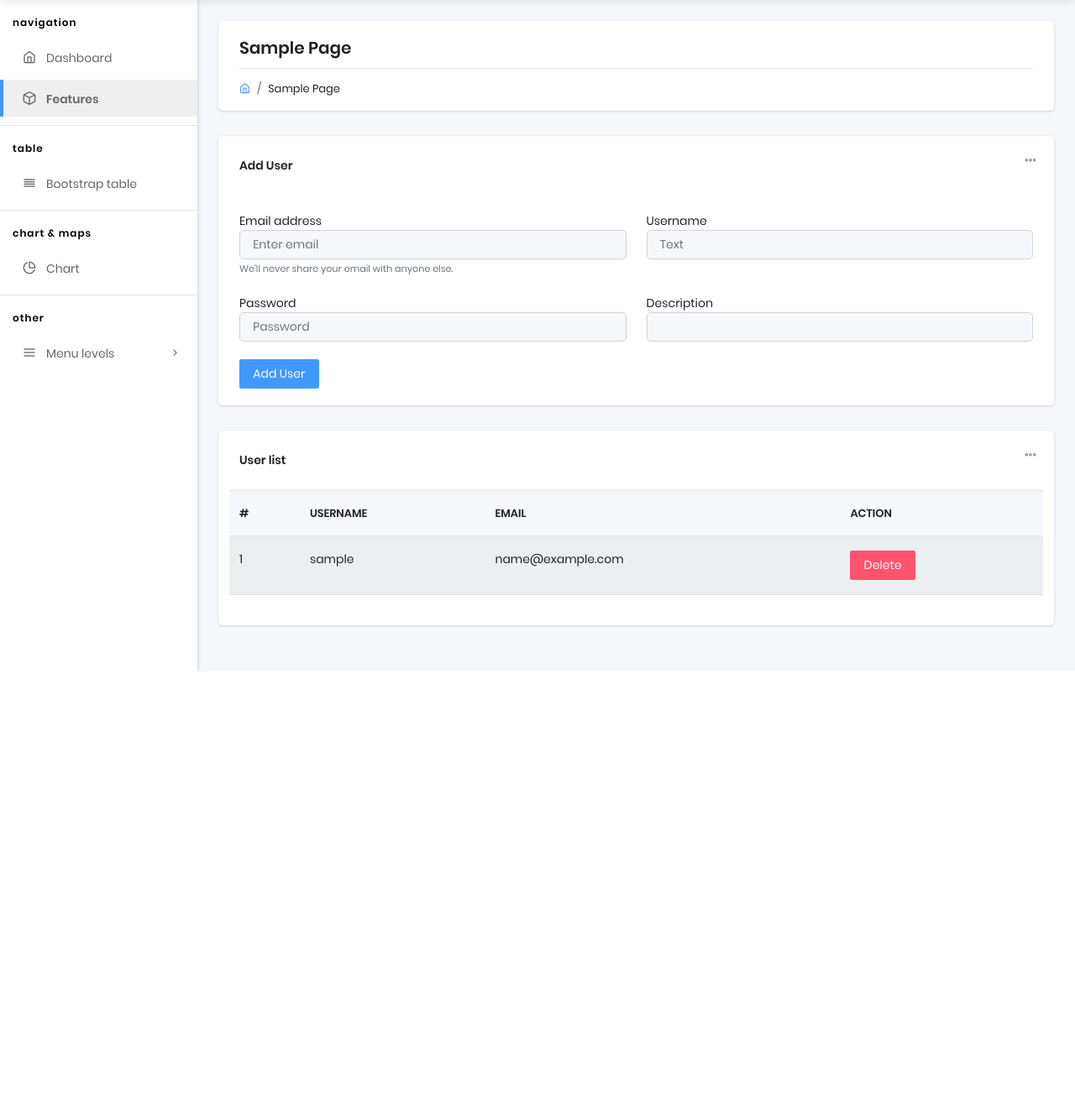
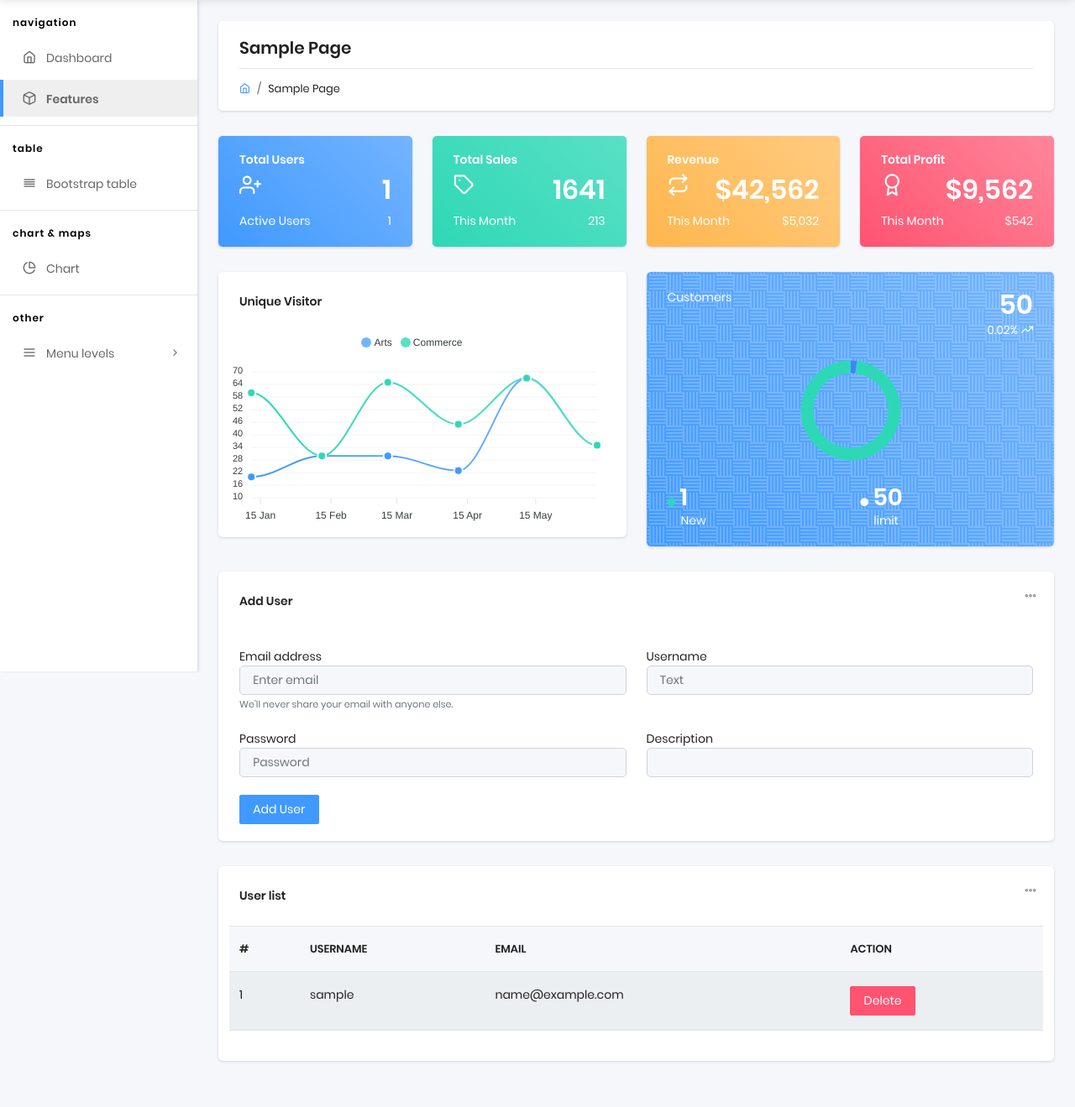
Before and after one commit to ashinwz/flask-web-ui, a Flask app: page /features in a window 1280 px wide. Shown: the part 56-1375 px from the top of the page at 84% size. Before the commit the page ends 856 px from the top, so only its background shows below. Run offline with Flask 2, Linux system fonts and the light colour scheme; the visitor is signed in with stand-in values (Sample User, id 1); data comes from the database, SQL or seed files in the repository; some libraries are stand-ins or nearby versions.

Commit message:
Show counts of users in feature pages

```diff
--- a/apps/authentication/routes.py
+++ b/apps/authentication/routes.py
@@ -16,6 +16,7 @@ from apps.authentication.forms import LoginForm, CreateAccountForm
 from apps.authentication.models import Users
 
 from apps.authentication.util import verify_pass
+from flask import jsonify
 
 
 @blueprint.route('/')
@@ -105,19 +106,23 @@ def addUser():
         # Check usename exists
         user = Users.query.filter_by(username=username).first()
         if user:
+            flash("Username already registered", category="danger")
             return render_template('home/sample-page.html',
                                    msg='Username already registered',
                                    success=False,
                                    users=Users.query.all(),
+                                   count=len(Users.query.all()),
                                    form=create_account_form)
 
          # Check email exists
         user = Users.query.filter_by(email=email).first()
         if user:
+            flash("Email already registered", category="danger")
             return render_template('home/sample-page.html',
                                    msg='Email already registered',
                                    success=False,
                                    users=Users.query.all(),
+                                   count=len(Users.query.all()),
                                    form=create_account_form)
 
         # else we can create the user
@@ -134,9 +139,11 @@ def addUser():
                                msg='User created successfully.',
                                success=True,
                                users=Users.query.all(),
+                               count=len(Users.query.all()),
                                form=create_account_form)
 
     else:
+        flash("Failed create", category="warning")
         return render_template('home/sample-page.html', users=Users.query.all(), form=create_account_form)
 
 @blueprint.route('/delete-user/<id>', methods=['GET', 'POST'])
@@ -147,7 +154,28 @@ def deleteUser(id):
         db.session.commit()
 
         return render_template('home/sample-page.html',
-                               users=Users.query.all())
+                                count=len(Users.query.all()),
+                                users=Users.query.all())
+
+@blueprint.route('/values')
+def value():
+    data = {
+        "data": {
+            "x": [20, 30, 30, 23, 67, 35],
+            "y": [60, 30, 65, 45, 67, 35]
+        }
+    }
+    return data
+
+@blueprint.route('/users')
+def userValue():
+    data = {
+        "data": {
+            "x": len(Users.query.all()),
+            "y": 50
+        }
+    }
+    return data
 
 @blueprint.route('/logout')
 def logout():
--- a/apps/home/routes.py
+++ b/apps/home/routes.py
@@ -18,7 +18,10 @@ def index():
 @blueprint.route('/features')
 @login_required
 def features():
-    return render_template('home/sample-page.html', users=Users.query.all(), segment='sample-page')
+    count = len(Users.query.all())
+    # xAxis = [20, 30, 4, 23, 67, 35]
+    # yAxis = [60, 30, 65, 45, 67, 35]
+    return render_template('home/sample-page.html', users=Users.query.all(), count=count, segment='sample-page')
 
 
 @blueprint.route('/table')
--- a/apps/static/assets/js/pages/alert.js
+++ b/apps/static/assets/js/pages/alert.js
@@ -1,4 +1,7 @@
 'use strict';
-window.setTimeout(function() {
-    document.getElementById("flashwrapper").fadeOut('slow');
-}, 1000);
+$(function () {
+    setTimeout(function () {
+        // Closing the alert
+        $("#flashwrapper").fadeOut("fast");
+    }, 2000)
+});
--- /dev/null
+++ b/apps/static/assets/js/pages/chart.js
@@ -0,0 +1,164 @@
+'use strict';
+document.addEventListener("DOMContentLoaded", function () {
+    setTimeout(function() {
+        floatchart1()
+    }, 100);
+});
+function floatchart1() {
+    (function () {
+        var msg = function () {
+            var tmp = null;
+            $.ajax({
+                'async': false,
+                'type': "GET",
+                'global': false,
+                'dataType': 'text',
+                'url': "/values",
+                'success': function (data) {
+                    tmp = data;
+                }
+            });
+            return tmp;
+        }();
+
+        var obj = JSON.parse(msg);
+        console.log(obj.data.x);
+
+        var options = {
+            chart: {
+                height: 230,
+                type: 'line',
+                toolbar: {
+                    show: false,
+                },
+            },
+            dataLabels: {
+                enabled: false
+            },
+            stroke: {
+                width: 2,
+                curve: 'smooth'
+            },
+            series: [{
+                name: 'Arts',
+                data: obj.data.x
+            }, {
+                name: 'Commerce',
+                data: obj.data.y
+            }],
+            legend: {
+                position: 'top',
+            },
+            xaxis: {
+                type: 'datetime',
+                categories: ['1/11/2000', '2/11/2000', '3/11/2000', '4/11/2000', '5/11/2000', '6/11/2000'],
+                axisBorder: {
+                    show: false,
+                },
+                label: {
+                    style: {
+                        color: '#ccc'
+                    }
+                },
+            },
+            yaxis: {
+                show: true,
+                min: 10,
+                max: 70,
+                labels: {
+                    style: {
+                        color: '#ccc'
+                    }
+                }
+            },
+            colors: ['#73b4ff', '#59e0c5'],
+            fill: {
+                type: 'gradient',
+                gradient: {
+                    shade: 'light',
+                    gradientToColors: ['#4099ff', '#2ed8b6'],
+                    shadeIntensity: 0.5,
+                    type: 'horizontal',
+                    opacityFrom: 1,
+                    opacityTo: 1,
+                    stops: [0, 100]
+                },
+            },
+            markers: {
+                size: 5,
+                colors: ['#4099ff', '#2ed8b6'],
+                opacity: 0.9,
+                strokeWidth: 2,
+                hover: {
+                    size: 7,
+                }
+            },
+            grid: {
+                borderColor: '#cccccc3b',
+            }
+        };
+        var chart = new ApexCharts(document.querySelector("#unique-visitor-chart-feature"), options);
+        chart.render();
+    })();
+
+    (function () {
+        var msg = function () {
+            var tmp = null;
+            $.ajax({
+                'async': false,
+                'type': "GET",
+                'global': false,
+                'dataType': 'text',
+                'url': "/users",
+                'success': function (data) {
+                    tmp = data;
+                }
+            });
+            return tmp;
+        }();
+
+        var obj = JSON.parse(msg);
+
+        var options = {
+            chart: {
+                height: 150,
+                type: 'donut',
+            },
+            dataLabels: {
+                enabled: false
+            },
+            plotOptions: {
+                pie: {
+                    donut: {
+                        size: '75%'
+                    }
+                }
+            },
+            labels: ['New', 'Limit'],
+            series: [obj.data.x, obj.data.y],
+            legend: {
+                show: false
+            },
+            tooltip: {
+                theme: 'datk'
+            },
+            grid: {
+                padding: {
+                    top: 20,
+                    right: 0,
+                    bottom: 0,
+                    left: 0
+                },
+            },
+            colors: ["#4680ff", "#2ed8b6"],
+            fill: {
+                opacity: [1, 1]
+            },
+            stroke: {
+                width: 0,
+            }
+        }
+        var chart = new ApexCharts(document.querySelector("#customer-chart-f"), options);
+        chart.render();
+    })();
+}
--- a/apps/templates/home/sample-page.html
+++ b/apps/templates/home/sample-page.html
@@ -13,7 +13,7 @@
 
 
 	<!-- Including jQuery -->
-	<script src="https://cdnjs.cloudflare.com/ajax/libs/jquery/3.2.1/jquery.js"></script>
+	<!-- <script src="https://cdnjs.cloudflare.com/ajax/libs/jquery/3.2.1/jquery.js"></script> -->
 
 
 	<!-- [ Main Content ] start -->
@@ -36,6 +36,93 @@
 				</div>
 			</div>
 			<!-- [ breadcrumb ] end -->
+
+			<!-- dashboard -->
+			<div class="row">
+				<div class="col-md-6 col-xl-3">
+					<div class="card bg-c-blue order-card">
+						<div class="card-body">
+							<h6 class="text-white">Total Users</h6>
+							<h2 class="text-end text-white"><i class="feather icon-user-plus float-start"></i><span>{{count}}</span></h2>
+							<p class="m-b-0">Active Users<span class="float-end">{{count}}</span></p>
+						</div>
+					</div>
+				</div>
+				<div class="col-md-6 col-xl-3">
+					<div class="card bg-c-green order-card">
+						<div class="card-body">
+							<h6 class="text-white">Total Sales</h6>
+							<h2 class="text-end text-white"><i class="feather icon-tag float-start"></i><span>1641</span>
+							</h2>
+							<p class="m-b-0">This Month<span class="float-end">213</span></p>
+						</div>
+					</div>
+				</div>
+				<div class="col-md-6 col-xl-3">
+					<div class="card bg-c-yellow order-card">
+						<div class="card-body">
+							<h6 class="text-white">Revenue</h6>
+							<h2 class="text-end text-white"><i
+									class="feather icon-repeat float-start"></i><span>$42,562</span></h2>
+							<p class="m-b-0">This Month<span class="float-end">$5,032</span></p>
+						</div>
+					</div>
+				</div>
+				<div class="col-md-6 col-xl-3">
+					<div class="card bg-c-red order-card">
+						<div class="card-body">
+							<h6 class="text-white">Total Profit</h6>
+							<h2 class="text-end text-white"><i
+									class="feather icon-award float-start"></i><span>$9,562</span></h2>
+							<p class="m-b-0">This Month<span class="float-end">$542</span></p>
+						</div>
+					</div>
+				</div>
+			</div>
+			<div class="row">
+				<div class="col-sm-6">
+					<div class="card">
+						<div class="card-header">
+							<h5>Unique Visitor</h5>
+						</div>
+						<div class="card-body ps-0 pb-0">
+							<div id="unique-visitor-chart-feature"></div>
+						</div>
+					</div>
+				</div>
+				<div class="col-sm-6">
+					<div class="row">
+                        <div class="col-sm-12">
+                            <div class="card bg-primary text-white">
+                                <div class="card-body bg-patern-white">
+                                    <div class="row">
+                                        <div class="col-auto">
+                                            <span>Customers</span>
+                                        </div>
+                                        <div class="col text-end">
+                                            <h2 class="mb-0 text-white">50</h2>
+                                            <span class="text-white">{{count/50}}%<i class="feather icon-trending-up ms-1"></i></span>
+                                        </div>
+                                    </div>
+                                    <div id="customer-chart-f"></div>
+                                    <div class="row mt-3">
+                                        <div class="col">
+                                            <h3 class="m-0 text-white"><i class="fas fa-circle f-10 m-r-5 text-success"></i>{{count}}</h3>
+                                            <span class="ms-3">New</span>
+                                        </div>
+                                        <div class="col">
+                                            <h3 class="m-0 text-white"><i class="fas fa-circle f-10 m-r-5 text-white"></i>50</h3>
+                                            <span class="ms-3">limit</span>
+                                        </div>
+                                    </div>
+                                </div>
+                            </div>
+                        </div>
+                    </div>
+				</div>
+			</div>
+
+
 			<!-- [ Main Content ] start -->
 			<div class="row">
 				<!-- [ sample-page ] start -->
@@ -63,7 +150,7 @@
 							{% with messages = get_flashed_messages(with_categories=true) %}
 								{% if messages %}
 									{% for category, message in messages %}
-										<div class="alert alert-success alert-dismissible fade show">
+										<div class="alert alert-{{category}} alert-dismissible fade show">
 											<strong>{{category}}</strong> {{message}}
 											<button type="button" class="btn-close" data-bs-dismiss="alert"></button>
 										</div>
@@ -230,12 +317,5 @@
 {% endblock content %}
 
 <!-- Specific Page JS goes HERE  -->
-{% block scripts %}
-<script type="text/javascript">
-	setTimeout(function () {
-
-		// Closing the alert
-		$('.alert').alert('close');
-	}, 2000);
-</script>
-{% endblock %}
+{% block javascripts %}
+{% endblock javascripts %}
--- a/apps/templates/includes/scripts.html
+++ b/apps/templates/includes/scripts.html
@@ -4,3 +4,8 @@
 <script src="/static/assets/js/plugins/pcoded.js"></script>
 <script src="/static/assets/js/plugins/jquery-3.5.1.js"></script>
 <script src="/static/assets/js/plugins/jquery.dataTables.min.js"></script>
+<script src="/static/assets/js/plugins/apexcharts.min.js"></script>
+
+
+<script src="/static/assets/js/pages/alert.js"></script>
+<script src="/static/assets/js/pages/chart.js"></script>
```
